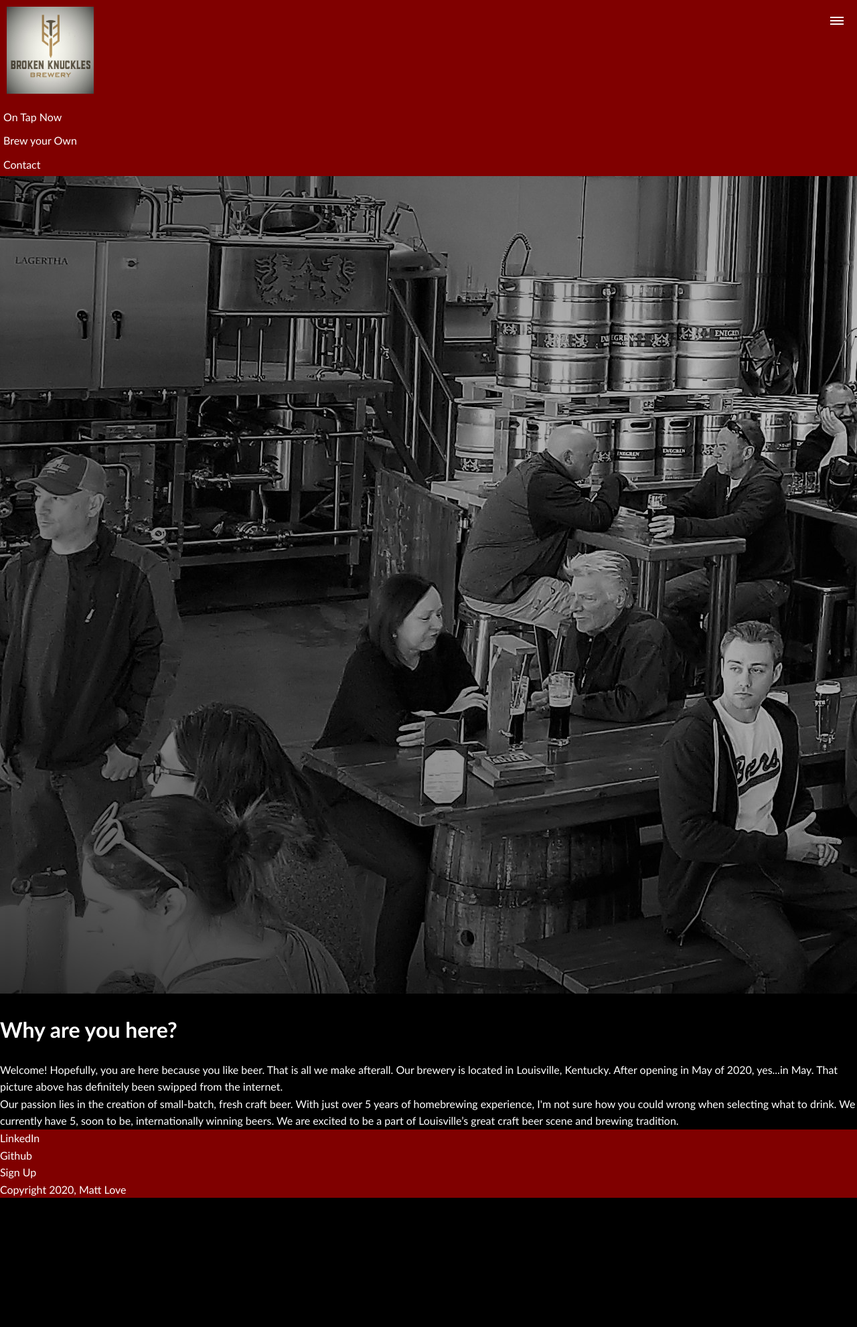
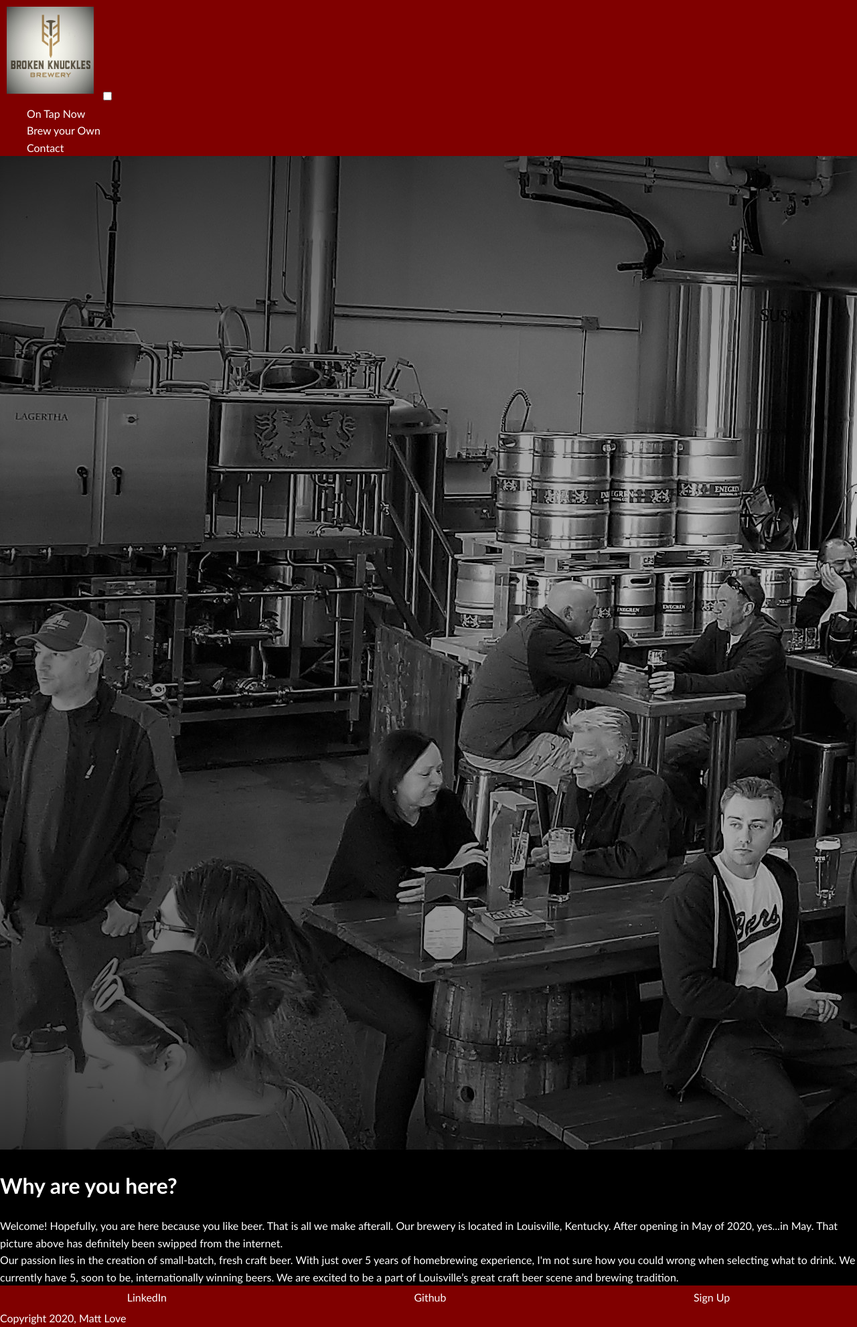
Before and after one commit to mdlove02/CollegeTry, a plain HTML site: page Index.html in a window 1280 px wide. Shown: the top 1982 px of the page at 67% size. Before the commit the page ends 1789 px from the top, so only its background shows below. Drawn offline with Linux system fonts and the light colour scheme.

Commit message:
nav is almost done

```diff
--- a/Index.css
+++ b/Index.css
@@ -25,23 +25,9 @@ a:hover {
 	background-color: white;
 }
 
-/* =================================
-  Mobile
-==================================== */
-
-.header {
-	display: block;
-	width: 100%;
-	position: fixed;
-	z-index: 1;
-
-}
-
 ul {
 	margin: 0;
-	padding: 0;
 	list-style: none;
-
 }
 
 .logo {
@@ -50,18 +36,40 @@ ul {
 	padding: 10px;
 }
 
-.header ul a {
-	display: block;
+.main-footer ul {
+	display:flex;
+	justify-content: space-around;
 	padding: 5px;
 }
 
+/* =================================
+ media queries
+==================================== */
+
+@media all and (max-width: 500px) {
+
+	.sticky {
+		min-height: 100vh;
+	}
+
 	.menu {
-	clear: both;
+		display: block;
+		width: 100%;
+		position: static;
+	}
+
+	.menu ul a {
+		display: block;
+		padding: 5px;
+		border: 1px solid black;
+	}
+
+	.navbar {
 		max-height: 0;
 		transition:max-height .2s ease-out;
 	}
 
-.menu_2 {
+	.work {
 		padding: 30px 20px;
 		position: relative;
 		cursor: pointer;
@@ -69,52 +77,67 @@ ul {
 
 	}
 
-.menu_2 .bars {
+	.work .bars {
 		display: block;
 		background: white;
 		height: 2px;
 		width: 20px;
 		position: relative;
-	transition:all .2s ease-out;
+		transition:all .25s ease-out;
 	}
 
-.menu_2 .bars:before, .bars:after {
+	.work .bars:before, .bars:after {
+		display: block;
 		content: "";
 		background: white;
-	height: 2px;
-	width: 20px;
+		height: 100%;
+		width: 100%;
 		position: absolute;
-	transition:all .2s ease-out;
-
+		transition:all .25s ease-out;
 	}
 
 	.bars:before {
-	bottom: 5px;
+		top: -5px;
 	}
 
 	.bars:after {
 		top: 5px;
 	}
 
-.menu_1 {
+	.button {
 		display: none;
 	}
 
-.menu_1:checked ~ .menu {
-	max-height: 240px;
+	.button:checked ~ .navbar {
+		max-height: 250px;
 
 	}
 
+	.button:checked ~ . .work .bars {
+		background: transparent;
+	}
 
+	.button:checked ~ .work .bars:before {
+		transform: rotate(45deg);
+		top: 0;
+	}
 
+	.button:checked ~ .work .bars:after {
+		transform: rotate(-45deg);
+		top: 0;
+	}
 
+	.main {
+		display: flex;
+		flex-direction: column;
+	}
 
+	.brewery {
+		size: auto;
+		max-width: 100%;
+	}
 
-
-
-/* =================================
- media queries
-==================================== */
+}
 
 @media all and (min-width: 768px) {
 	.sticky {
--- a/Index.html
+++ b/Index.html
@@ -8,17 +8,17 @@
         <link rel="stylesheet" type="text/css" href="index.css">
     </head>
 
-    <body id="body">
+    <body>
         <!--Navigation Bar-->
-        <div class="sticky">
-            <header class="header">
+        <div class="sticky"> <!--Keep footer at bottom-->
+            <header class="menu">
                 <img class="logo" src="BreweryLogo.jpg" alt="brewery logo">
-                <input class="menu_1" type="checkbox" id="menu_1"/> <!--allows clicking-->
-                <label class="menu_2" for="menu_1"><span class="bars"></span></label> <!--turns into menu-->
-                <ul class="menu">
-                    <li class="item"><a href="beer.html" target="_self">On Tap Now</a></li>
-                    <li class="item"><a href="brewer.html" target="_self">Brew your Own</a></li>
-                    <li class="item"><a href="#footer" target="_self">Contact</a></li>
+                <input class="button" type="checkbox" id="toggle"/> <!--allows clicking-->
+                <label class="work" for="toggle"><span class="bars"></span></label> <!--turns into menu-->
+                <ul class="navbar">
+                    <li><a href="beer.html" target="_self">On Tap Now</a></li>
+                    <li><a href="brewer.html" target="_self">Brew your Own</a></li>
+                    <li><a href="#footer" target="_self">Contact</a></li>
                 </ul>
             </header>
 
@@ -36,9 +36,9 @@
         <footer class="main-footer">
             <div id="footer">
                 <ul>
-                    <li class="item_2"><a href="https://www.linkedin.com/in/matt-love-b9a59668/" target="_self">LinkedIn</a></li>
-                    <li class="item_2"><a href="https://github.com/mdlove02?tab=projects" target="_self">Github</a></li>
-                    <li class="item_2"><a href="?" target="_self">Sign Up</a></li>
+                    <li><a href="https://www.linkedin.com/in/matt-love-b9a59668/" target="_self">LinkedIn</a></li>
+                    <li><a href="https://github.com/mdlove02?tab=projects" target="_self">Github</a></li>
+                    <li><a href="?" target="_self">Sign Up</a></li>
                 </ul>
             </div>
                 <p class="copyright">Copyright 2020, Matt Love </p>
```
Lines whose indentation alone changed are shown as unchanged.
